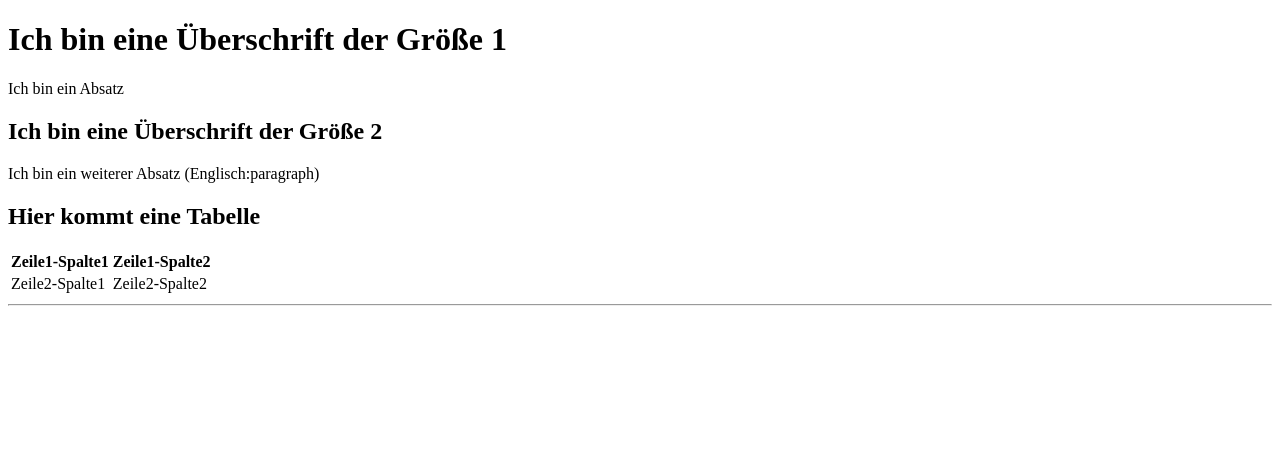
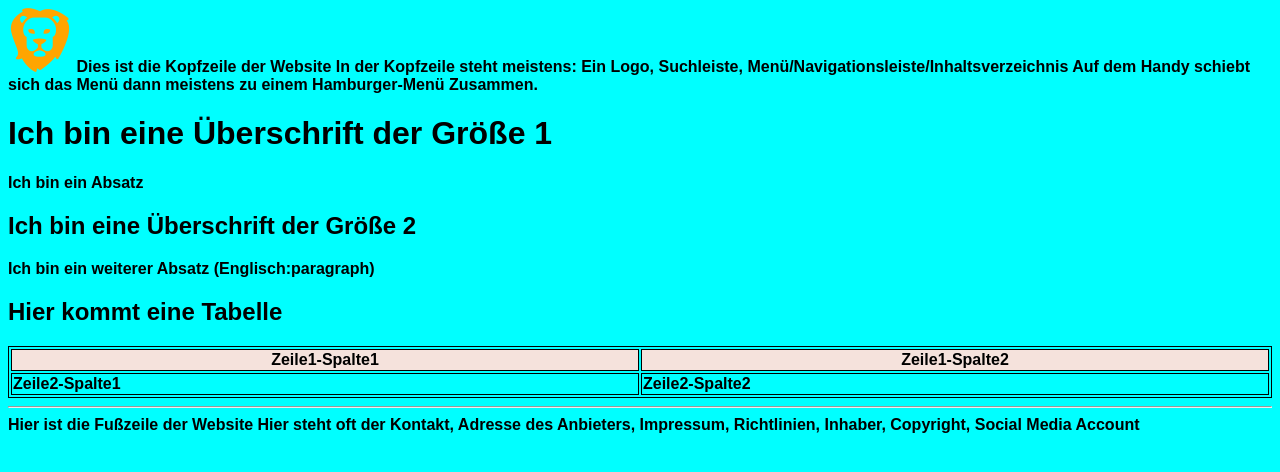
Before and after one commit to sn156675/HTML-Grundger-st, a plain HTML site: page index.html in a window 1280 px wide. Drawn offline with Linux system fonts and the light colour scheme.

Commit message:
Logo rein getan

```diff
--- a/index.html
+++ b/index.html
@@ -4,15 +4,40 @@
     <meta charset="UTF-8">
     <meta name="viewport" content="width=device-width, initial-scale=1.0">
     <title>Titel im Browsertab</title>
+    <!--Die styles.css wird verlinkt-->
+    <link rel="stylesheet" href="styles.css">
 </head>
 <body>
+<header>
+
+    <!--Logo
+    Vorsicht: Bilder im Internet sind meist urhebergeschützt.
+    Lösung: Es gibt Seiten, auf denen Bilder heruntergeladen
+    werden können, die kostenlos genutzt werden dürfen.
+    Lizenzbedingungen!!!!!!!!!!!!!
+    Eine gute Lizenz ist CC0
+    Das Logo sollte im png Format gespeichert sein, weil
+    die Qualität für Logos oft besser ist, als jpg.
+    PNG sind oft kleiner.
+    -->
+    <img src="lion-64.png">
+
+    Dies ist die Kopfzeile der Website
+    In der Kopfzeile steht meistens: Ein Logo, Suchleiste,
+    Menü/Navigationsleiste/Inhaltsverzeichnis
+    Auf dem Handy schiebt sich das Menü dann meistens zu einem
+     Hamburger-Menü Zusammen.
+</header>
 <h1>Ich bin eine Überschrift der Größe 1</h1>
 <p1>Ich bin ein Absatz</p1>
 <h2>Ich bin eine Überschrift der Größe 2</h2>
 <p>Ich bin ein weiterer Absatz (Englisch:paragraph)</p>
 <H2>Hier kommt eine Tabelle</H2>
 <table>
+    <!--Für jede Zeile wird eine <tr>...<tr>
+        angelegt. TR steht für tablerow-->
     <tr>
+        <!--TH steht für die Spalten der Kopfzeile.-->
         <th>
             Zeile1-Spalte1
         </th>
@@ -20,12 +45,19 @@
             Zeile1-Spalte2
         </th>
     </tr>
+    <!-- Zeile 2: -->
     <tr>
+        <!--TD steht für die Spalten-->
         <td>Zeile2-Spalte1</td>
         <td>Zeile2-Spalte2</td>
     </tr>
 </table>
 <hr>
-
+<footer>
+    Hier ist die Fußzeile der Website
+    Hier steht oft der Kontakt, Adresse des Anbieters,
+     Impressum, Richtlinien, Inhaber, Copyright, Social Media
+     Account
+</footer>
 </body>
 </html>
--- /dev/null
+++ b/styles.css
@@ -0,0 +1,30 @@
+/*
+Der Sinn der styles.css, die farben,
+die Schriftgröße/Art und das Aussehen aller Elemente in der
+ HTML-Datei zu gestalten.
+ */
+
+/*Der Hintergrund ist pink. */
+body{
+    background-color:cyan;
+    font-family: Arial, Helvetica, sans-serif;
+    font-weight: bold;
+}
+
+table{
+    border: 1px solid;
+    width: 100%;
+}
+
+tr{
+    border: 1px solid;
+}
+
+td{
+    border: 1px solid;
+}
+
+th{
+    border: 1px solid;
+    background-color: rgb(245, 226, 220);
+}
```
Also changed, not shown: lion-64.png (added).
